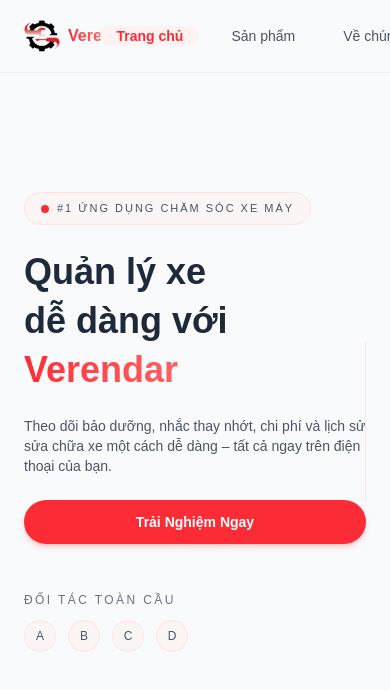
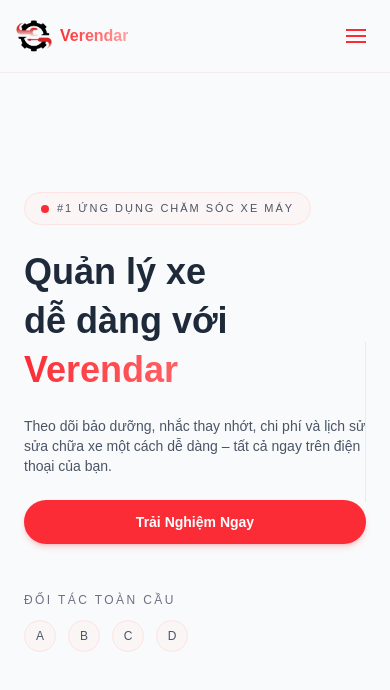
Before and after one commit to phuchau23/waiting_list_verender, a Next.js app: page / in a window 390 px wide. Shown: the top 690 px of the page. Built offline with nearby package versions, Linux system fonts and the light colour scheme.

Commit message:
fix: header home

```diff
--- a/app/layout.tsx
+++ b/app/layout.tsx
@@ -13,20 +13,14 @@
 });
 
 export const metadata: Metadata = {
-  title: "Create Next App",
-  description: "Generated by create next app",
+  title: "Verendar",
+  description: "Quản lý xe thông minh, bảo vệ ví tiền của bạn",
 };
 
-export default function RootLayout({
-  children,
-}: {
-  children: React.ReactNode;
-}) {
+export default function RootLayout({ children }: { children: React.ReactNode }) {
   return (
-    <html>
-      <body
-        className={`${geistSans.variable} ${geistMono.variable} antialiased`}
-      >
+    <html lang="vi">
+      <body className={`${geistSans.variable} ${geistMono.variable} antialiased`}>
         {/* Header cố định */}
 
         {/* Chừa khoảng trống dưới header */}
--- a/components/common/header.tsx
+++ b/components/common/header.tsx
@@ -8,6 +8,7 @@
 
 export default function Header() {
   const [isCompact, setIsCompact] = useState(false);
+  const [open, setOpen] = useState(false); // ✅ mobile menu
   const pathname = usePathname();
 
   const menuItems = [
@@ -26,15 +27,25 @@
     return () => window.removeEventListener("scroll", handleScroll);
   }, []);
 
+  // đóng menu mobile khi scroll sang compact
+  useEffect(() => {
+    if (isCompact) setOpen(false);
+  }, [isCompact]);
+
+  // đóng menu khi đổi route
+  useEffect(() => {
+    setOpen(false);
+  }, [pathname]);
+
   const isActive = (href: string) => pathname === href;
 
   return (
+    <>
       <motion.header
         layout
         initial={false}
         animate={isCompact ? "compact" : "expanded"}
         variants={{
-        // 🔵 TRẠNG THÁI BAN ĐẦU – FULL WIDTH, DÍNH TOP
           expanded: {
             top: 0,
             left: 0,
@@ -45,19 +56,17 @@
             backgroundColor: "rgba(249,250,251,0.95)",
             boxShadow: "0 1px 0 rgba(239,68,68,0.08)",
           },
-
-        // 🟢 TRẠNG THÁI DYNAMIC – NHỎ LẠI, TRẮNG MỜ, KHÔNG NHÁY
           compact: {
             top: 20,
             left: "50%",
             x: "-50%",
-          width: "min(100% - 3rem, 680px)", // UI rộng thoáng hơn
-          height: 56, // dynamic cao hơn → sang trọng hơn
+            width: "min(100% - 3rem, 680px)",
+            height: 56,
             borderRadius: 9999,
-          backgroundColor: "rgba(249,250,251,0.95)", // trắng nhẹ – không flash
+            backgroundColor: "rgba(249,250,251,0.95)",
             backdropFilter: "blur(16px)",
             border: "1px solid rgba(239,68,68,0.15)",
-          boxShadow: "0 8px 30px rgba(239,68,68,0.1)", // rất nhẹ → không bị nháy
+            boxShadow: "0 8px 30px rgba(239,68,68,0.1)",
           },
         }}
         transition={{
@@ -74,8 +83,8 @@
         <div
           className={
             isCompact
-            ? "flex w-full items-center justify-between px-6"
-            : "mx-auto flex w-full max-w-6xl items-center justify-between px-6"
+              ? "flex w-full items-center justify-between px-4 md:px-6"
+              : "mx-auto flex w-full max-w-6xl items-center justify-between px-4 md:px-6"
           }
         >
           {/* LOGO */}
@@ -96,13 +105,12 @@
             </Link>
           </motion.div>
 
-        {/* MENU */}
-        <ul className={isCompact ? "flex items-center gap-2 text-[12px]" : "flex items-center gap-4 text-sm"}>
+          {/* DESKTOP MENU */}
+          <ul className={["hidden md:flex items-center", isCompact ? "gap-2 text-[12px]" : "gap-4 text-sm"].join(" ")}>
             {menuItems.map((item) => {
               const active = isActive(item.href);
               return (
                 <li key={item.href} className="relative">
-                {/* highlight mềm – không nháy */}
                   {active && (
                     <motion.div
                       layoutId="nav-highlight"
@@ -129,7 +137,57 @@
               );
             })}
           </ul>
+
+          {/* MOBILE HAMBURGER */}
+          <button onClick={() => setOpen(!open)} className="md:hidden p-2 rounded-full hover:bg-red-50 transition">
+            <div className="space-y-1">
+              <span className="block h-0.5 w-5 bg-red-500" />
+              <span className="block h-0.5 w-5 bg-red-500" />
+              <span className="block h-0.5 w-5 bg-red-500" />
+            </div>
+          </button>
         </div>
       </motion.header>
+
+      {/* MOBILE MENU DROPDOWN */}
+      <motion.div
+        initial={false}
+        animate={open ? "open" : "closed"}
+        variants={{
+          open: { opacity: 1, y: 0, pointerEvents: "auto" },
+          closed: { opacity: 0, y: -10, pointerEvents: "none" },
+        }}
+        transition={{ duration: 0.2 }}
+        className="
+          md:hidden
+          fixed top-[90px] left-1/2 -translate-x-1/2
+          w-[calc(100%-2rem)]
+          max-w-sm
+          rounded-2xl
+          bg-white/95 backdrop-blur-xl
+          border border-red-100
+          shadow-xl
+          z-[998]
+        "
+      >
+        <ul className="flex flex-col p-2">
+          {menuItems.map((item) => {
+            const active = isActive(item.href);
+            return (
+              <Link
+                key={item.href}
+                href={item.href}
+                className={[
+                  "px-4 py-3 rounded-xl transition",
+                  active ? "bg-red-50 text-red-500 font-semibold" : "text-gray-700 hover:bg-red-50",
+                ].join(" ")}
+              >
+                {item.name}
+              </Link>
+            );
+          })}
+        </ul>
+      </motion.div>
+    </>
   );
 }
```
Lines whose indentation alone changed are shown as unchanged.
